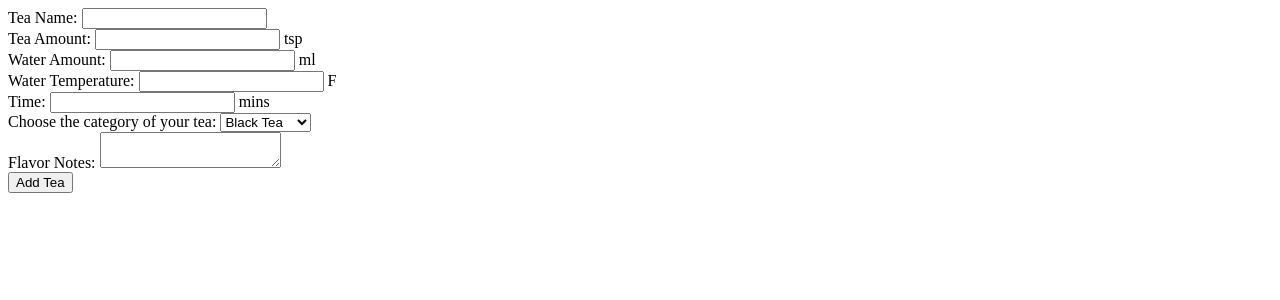
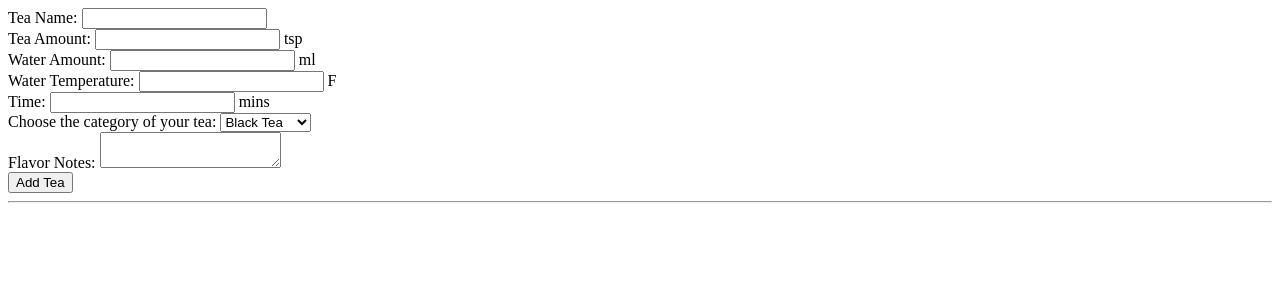
Before and after one commit to rnkwilliams/tea-time-frontend, a React (Create React App) app: page / in a window 1280 px wide. Shown: the top 300 px of the page. Built offline with nearby package versions, Linux system fonts and the light colour scheme; no server answers.

Commit message:
updated TeaForm

```diff
--- a/src/components/TeaForm.js
+++ b/src/components/TeaForm.js
@@ -65,6 +65,7 @@ class TeaForm extends React.Component {
           <textarea name='notes' value={this.state.notes} onChange={this.handleChange} /><br></br>
           <input type='submit' value='Add Tea' />
         </form>
+        <hr></hr>
       </div>
     )
   }
```
